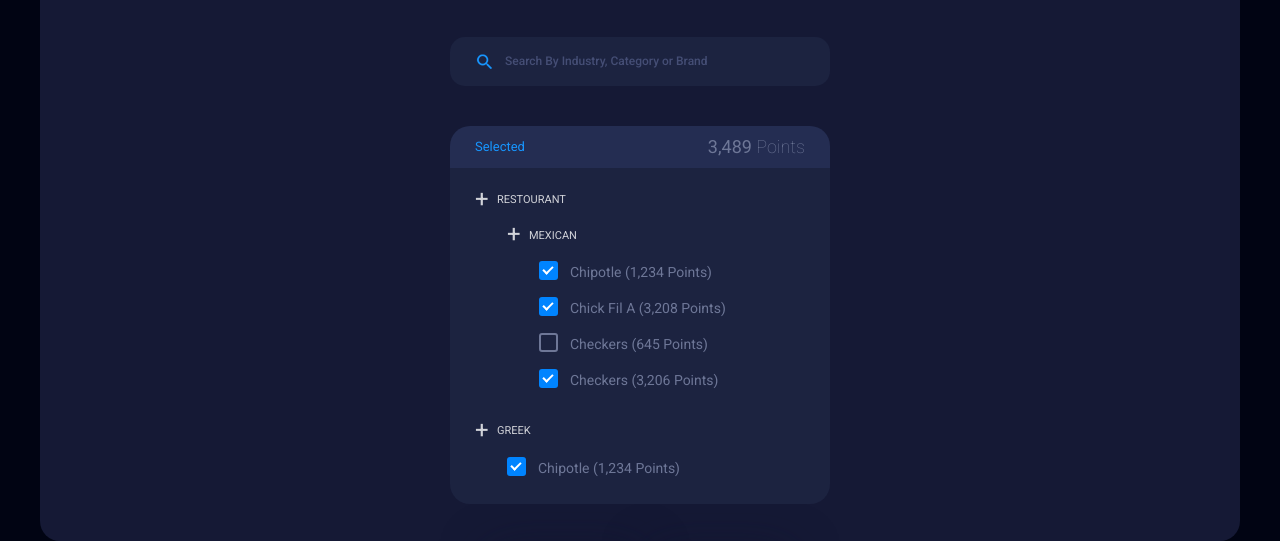
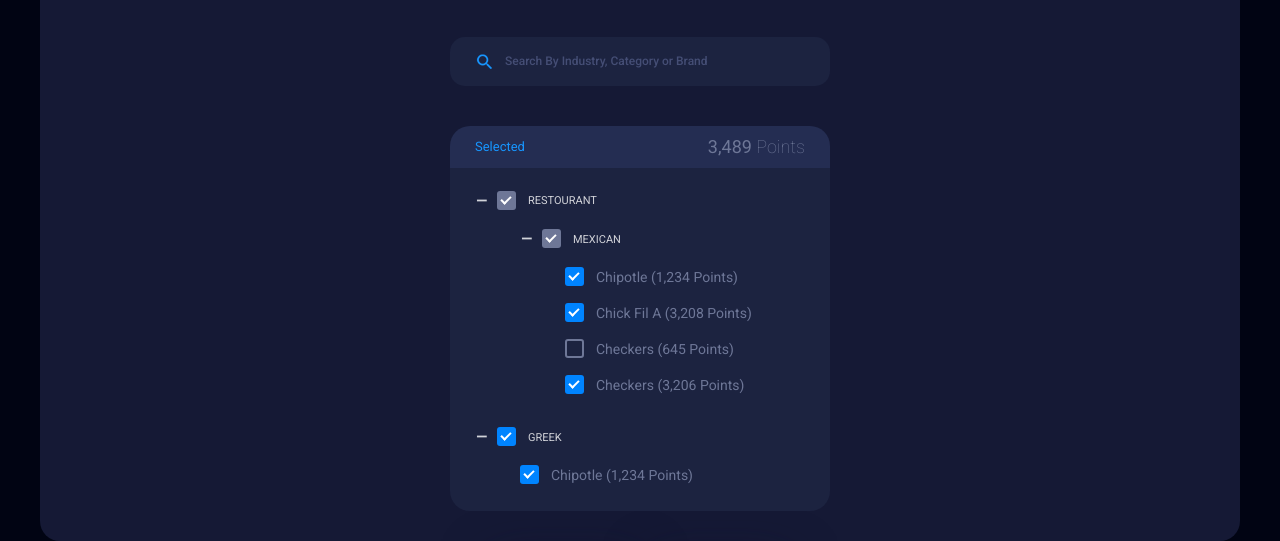
Before and after one commit to uixninja/uixninja.github.io, a website: page source/points-interests.html in a window 1280 px wide. Shown: the part 219-760 px from the top of the page. Drawn offline with nearby package versions, Linux system fonts and the light colour scheme; files that its build step writes are made by us from their sources; files whose address does not match are found by name.

Commit message:
Did changes in POI block. Improvement script for checkboxes. Added expanders as separated buttons

```diff
--- a/source/html/map/map-poi-2.html
+++ b/source/html/map/map-poi-2.html
@@ -15,21 +15,32 @@
                 <div class="box-body right-bottom">
                     <div class="box-body--no-data" style="display: none">No results</div><!-- No results -->
                     <div class="box-body--loader" style="display: none"><img alt="" src="img/loader-dark.gif"></div><!-- Loader placeholder -->
+
                     <ul id="search-poi-list" class="poi-block--points">
                         <li class="list-item">
-                            <a href="#" class="poi-block--group-title label-control">Restourant</a>
+                            <button class="poi-block--toggle" type="button"></button>
+                            <label class="checkbox-control check-all-group -multi"> <!-- add class "-multi" for point this checkbox to indicate that the group is not all marked -->
+                                <input id="points-1" type="checkbox" />
+                                <span class="checker"></span>
+                            </label>
+                            <label class="poi-block--group-title label-filter" for="points-1">Restourant</label>
 
-                            <ul class="poi-block--points-group">
+                            <ul id="points-group-list-1" class="poi-block--points-group">
                                 <li class="list-item">
-                                    <a href="#" class="poi-block--group-title label-control">Mexican</a>
+                                    <button class="poi-block--toggle" type="button"></button>
+                                    <label class="checkbox-control check-all-group -multi"> <!-- add class "-multi" for point this checkbox to indicate that the group is not all marked -->
+                                        <input id="points-2" type="checkbox" />
+                                        <span class="checker"></span>
+                                    </label>
+                                    <label for="points-2" class="poi-block--group-title label-filter">Mexican</label>
 
-                                    <ul class="poi-block--points-group">
+                                    <ul id="points-group-list-2" class="poi-block--points-group">
                                         <li class="list-item">
                                             <label class="checkbox-control">
                                                 <input id="points-group-ext-1" type="checkbox" checked />
                                                 <span class="checker"></span>
                                             </label>
-                                            <label class="label-control" for="points-group-ext-1">
+                                            <label class="label-control label-filter" for="points-group-ext-1">
                                                 Chipotle (1,234 Points)
                                             </label>
                                         </li>
@@ -38,7 +49,7 @@
                                                 <input id="points-group-ext-2" type="checkbox" checked />
                                                 <span class="checker"></span>
                                             </label>
-                                            <label class="label-control" for="points-group-ext-2">
+                                            <label class="label-control label-filter" for="points-group-ext-2">
                                                 Chick Fil A (3,208 Points)
                                             </label>
                                         </li>
@@ -47,7 +58,7 @@
                                                 <input id="points-group-ext-3" type="checkbox" />
                                                 <span class="checker"></span>
                                             </label>
-                                            <label class="label-control" for="points-group-ext-3">
+                                            <label class="label-control label-filter" for="points-group-ext-3">
                                                 Checkers (645 Points)
                                             </label>
                                         </li>
@@ -56,7 +67,7 @@
                                                 <input id="points-group-ext-4" type="checkbox" checked />
                                                 <span class="checker"></span>
                                             </label>
-                                            <label class="label-control" for="points-group-ext-4">
+                                            <label class="label-control label-filter" for="points-group-ext-4">
                                                 Checkers (3,206 Points)
                                             </label>
                                         </li>
@@ -65,15 +76,20 @@
                             </ul>
                         </li>
                         <li class="list-item">
-                            <a href="#" class="poi-block--group-title label-control">greek</a>
+                            <button class="poi-block--toggle" type="button"></button>
+                            <label class="checkbox-control check-all-group"> <!-- add class "-multi" for point this checkbox to indicate that the group is not all marked -->
+                                <input id="points-3" type="checkbox" checked />
+                                <span class="checker"></span>
+                            </label>
+                            <label for="points-3" class="poi-block--group-title label-filter">greek</label>
 
-                            <ul class="poi-block--points-group">
+                            <ul id="points-group-list-3" class="poi-block--points-group">
                                 <li class="list-item">
                                     <label class="checkbox-control">
                                         <input id="points-group-ext-21" type="checkbox" checked />
                                         <span class="checker"></span>
                                     </label>
-                                    <label class="label-control" for="points-group-ext-21">
+                                    <label class="label-control label-filter" for="points-group-ext-21">
                                         Chipotle (1,234 Points)
                                     </label>
                                 </li>
--- a/source/sass/com/form.scss
+++ b/source/sass/com/form.scss
@@ -23,7 +23,6 @@
     margin-right: 10px;
     vertical-align: middle;
     position: relative;
-    top: -1px;
     height: $checkbox-size;
     width: $checkbox-size;
 
@@ -82,7 +81,6 @@
 
     & + label,
     & + .label-control {
-        color: $color-lynch;
         cursor: pointer;
         font-weight: 400;
         margin-bottom: 0;
--- a/source/sass/com/point-inteserts.scss
+++ b/source/sass/com/point-inteserts.scss
@@ -105,12 +105,6 @@
             }
         }
     }
-    %points-title {
-        display: block;
-        text-overflow: ellipsis;
-        overflow: hidden;
-        white-space: nowrap;
-    }
     &--points {
         margin: 0;
         padding: 0;
@@ -124,8 +118,11 @@
             float: left;
             margin-right: 12px;
         }
-        label.label-control {
-            @extend %points-title;
+        .label-control {
+            display: block;
+            text-overflow: ellipsis;
+            overflow: hidden;
+            white-space: nowrap;
             color: $color-lynch;
             font-size: 14px;
 
@@ -137,31 +134,20 @@
     &--points-group {
         padding: 10px 0 0;
         list-style: none;
-        margin-left: 32px;
+        margin-left: 45px;
     }
     &--group-title {
-        @extend %points-title;
+        display: inline-block;
         font-size: 11px;
         color: rgba($color-white, 0.8);
         text-transform: uppercase;
         line-height: 1.6;
-        padding-left: 22px;
+        vertical-align: middle;
         position: relative;
+        top: -1px;
+        overflow: hidden;
+        white-space: nowrap;
 
-        &::before {
-            @include translate(0, -50%);
-            font-size: 24px;
-            content: '+';
-            margin-top: -1px;
-            position: absolute;
-            line-height: 1;
-            left: 0;
-            top: 50%;
-        }
-        &.-closed::before {
-            content: '−';
-            margin-top: 0;
-        }
         span {
             color: $color-white;
         }
@@ -173,6 +159,37 @@
             }
         }
     }
+    &--toggle {
+        background: none;
+        border: 0 none;
+        color: rgba($color-white, 0.8);
+        position: relative;
+        outline: none;
+        float: left;
+        margin-right: 6px;
+        vertical-align: middle;
+        height: 20px;
+        width: 16px;
+
+        &:hover {
+            color: $color-dodger-blue;
+        }
+
+        &::before {
+            @include translate(0, -50%);
+            font-size: 24px;
+            content: '−';
+            margin-top: 0;
+            position: absolute;
+            line-height: 1;
+            left: 0;
+            top: 50%;
+        }
+        &.-closed::before {
+            content: '+';
+            margin-top: -1px;
+        }
+    }
     &--buttons {
         text-align: center;
     }
```
Also changed, not shown: js/scripts.js (+1 -1 lines), points-interests.html (+27 -11 lines), source/js/scripts.js (+43 -63 lines), css/index.css.
